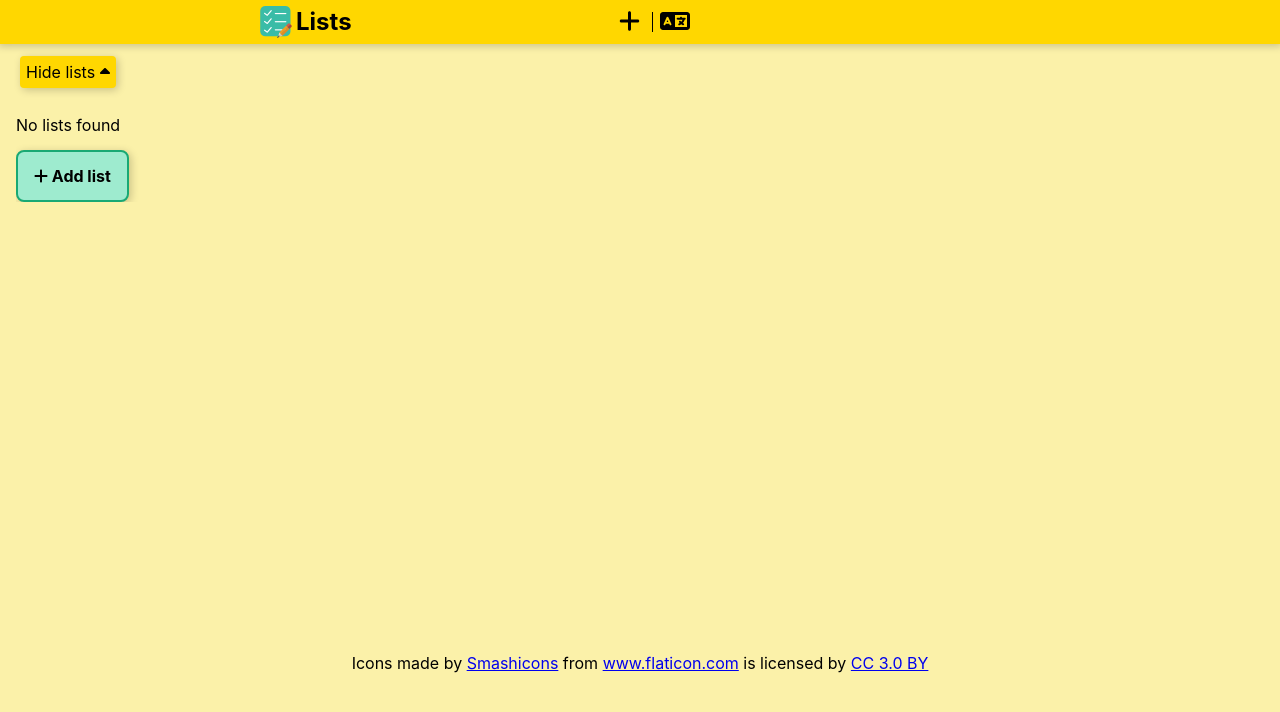
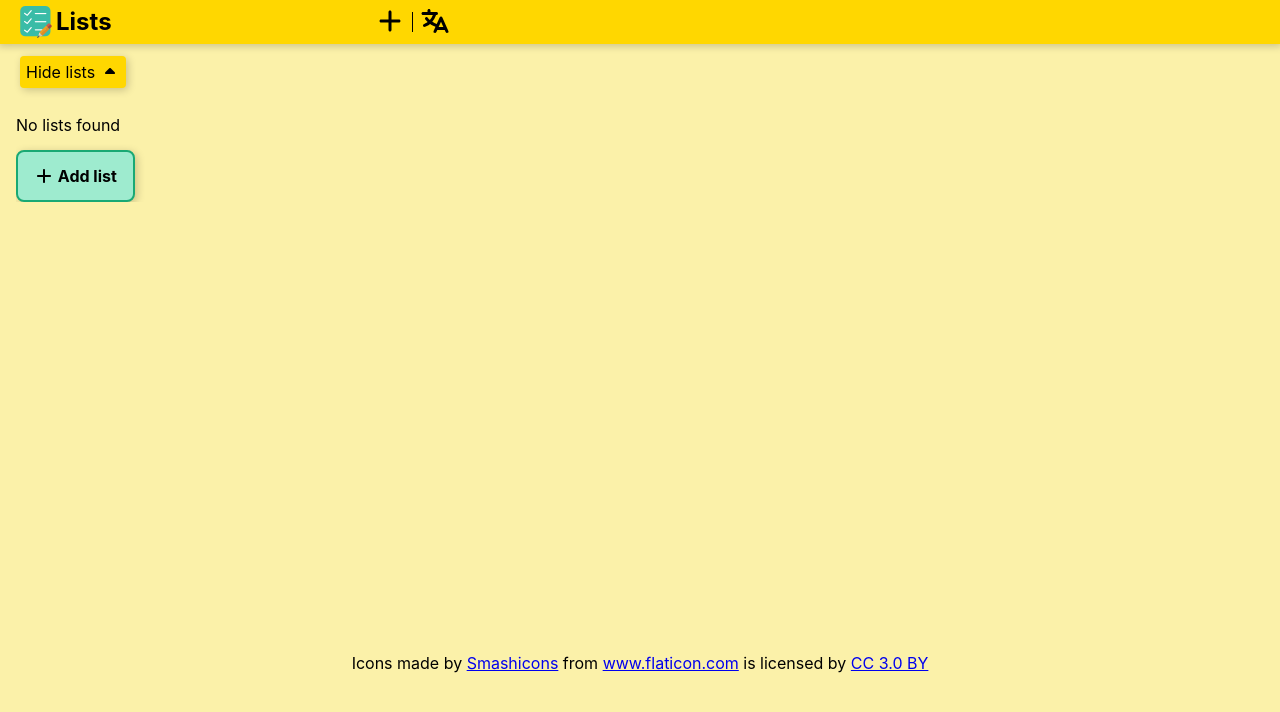
Before and after one commit to petermacko90/lists, a React (Vite) app: page / in a window 1280 px wide. Shown: the top 712 px of the page. Built offline with nearby package versions, Linux system fonts and the light colour scheme.

Commit message:
update dependencies

```diff
--- a/src/components/Navigation/Navigation.tsx
+++ b/src/components/Navigation/Navigation.tsx
@@ -27,7 +27,7 @@ export default function Navigation({
   }
 
   return (
-    <nav className="flex justify-between mb2 ph3 ph4-m ph7-l bg-yellow shadow-2">
+    <nav className="flex justify-between mb2 ph1 ph2-m ph3-l bg-yellow shadow-2">
       <div>
         <img src="/lists/list64.png" height={32} width={32} alt="logo" className="ma1 v-mid" />
         <h1 className="dib f3 mv2 v-mid">Lists</h1>
```
Also changed, not shown: package.json (+13 -13 lines), 1 other file (tests, documents, lock files or other folders).
